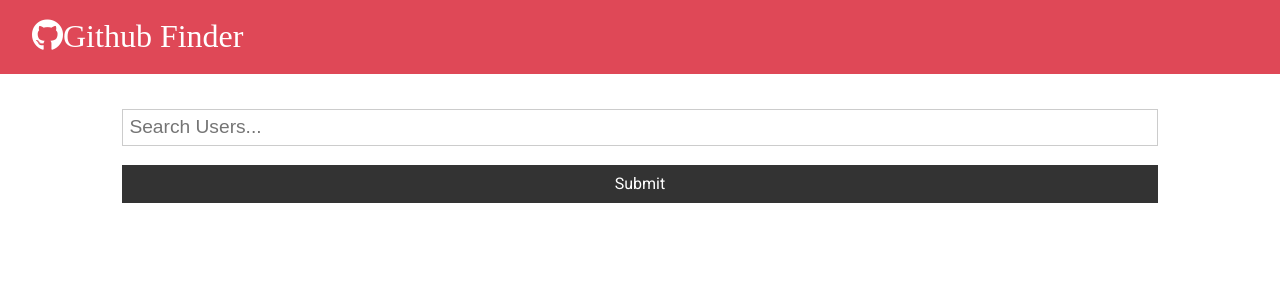
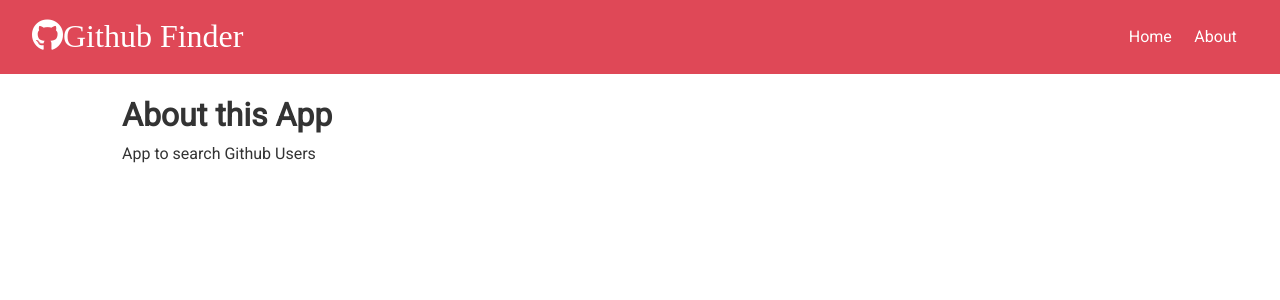
Before and after one commit to alexradtaut/Github-Finder, a React (Create React App) app: page /about in a window 1280 px wide. Shown: the top 300 px of the page. Built offline with nearby package versions, Linux system fonts and the light colour scheme.

Commit message:
React Router setup

```diff
--- a/package.json
+++ b/package.json
@@ -9,6 +9,7 @@
     "axios": "^0.19.2",
     "react": "^16.13.0",
     "react-dom": "^16.13.0",
+    "react-router-dom": "^5.1.2",
     "react-scripts": "3.4.0"
   },
   "scripts": {
--- a/src/App.js
+++ b/src/App.js
@@ -1,9 +1,11 @@
-import React, { Component } from "react";
+import React, { Fragment, Component } from "react";
 import "./App.css";
+import { BrowserRouter as Router, Switch, Route } from "react-router-dom";
 import Navbar from "./components/layout/Navbar";
 import Alert from "./components/layout/Alert";
 import Users from "./components/users/Users";
 import Search from "./components/users/Search";
+import About from "./components/pages/About";
 import axios from "axios";
 
 class App extends Component {
@@ -33,10 +35,17 @@
   render() {
     const { users, loading } = this.state;
     return (
+      <Router>
         <div className="App">
           <Navbar />
           <div className="container">
             <Alert alert={this.state.alert} />
+            <Switch>
+              <Route
+                exact
+                path="/"
+                render={props => (
+                  <Fragment>
                     <Search
                       searchUsers={this.searchUsers}
                       clearUsers={this.clearUsers}
@@ -44,8 +53,14 @@
                       setAlert={this.setAlert}
                     />
                     <Users loading={loading} users={users} />
+                  </Fragment>
+                )}
+              />
+              <Route exact path="/about" component={About} />
+            </Switch>
           </div>
         </div>
+      </Router>
     );
   }
 }
--- a/src/components/layout/Navbar.js
+++ b/src/components/layout/Navbar.js
@@ -1,5 +1,6 @@
 import React from "react";
 import PropTypes from "prop-types";
+import { Link } from "react-router-dom";
 
 const Navbar = ({ icon, title }) => {
   return (
@@ -7,6 +8,14 @@
       <h1>
         <i className={icon}>{title}</i>
       </h1>
+      <ul>
+        <li>
+          <Link to="/">Home</Link>
+        </li>
+        <li>
+          <Link to="/about">About</Link>
+        </li>
+      </ul>
     </div>
   );
 };
--- /dev/null
+++ b/src/components/pages/About.js
@@ -0,0 +1,12 @@
+import React, { Fragment } from "react";
+
+const About = () => {
+  return (
+    <Fragment>
+      <h1>About this App</h1>
+      <p>App to search Github Users</p>
+    </Fragment>
+  );
+};
+
+export default About;
```
Also changed, not shown: 1 other file (tests, documents, lock files or other folders). Lines whose indentation alone changed are shown as unchanged.
